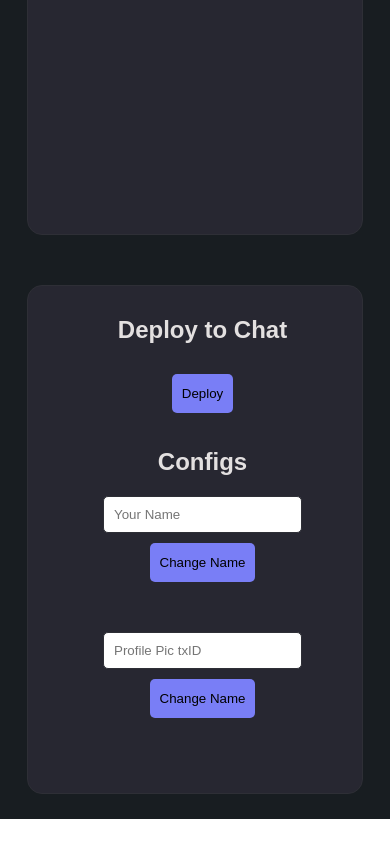
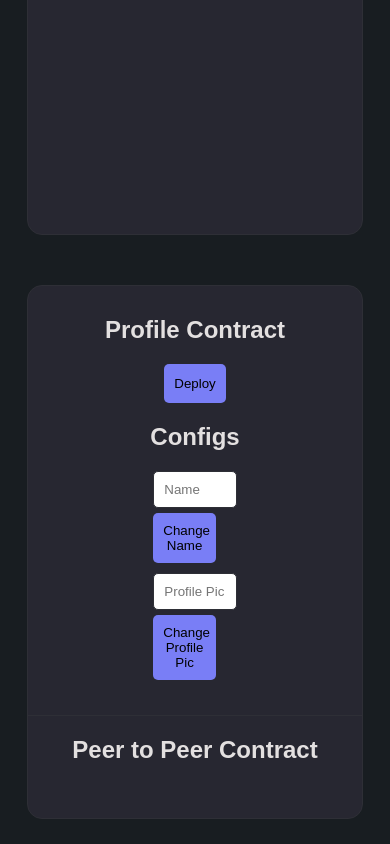
Before and after one commit to landon-thull/algo-chat2, a React (Create React App) app: page / in a window 390 px wide. Shown: the part 786-1630 px from the top of the page. Before the commit the page ends 1605 px from the top, so only its background shows below. Built offline with nearby package versions, Linux system fonts and the light colour scheme; what @pipeline-ui-2/pipeline would draw is missing.

Commit message:
started config rebuild

```diff
--- a/src/App.js
+++ b/src/App.js
@@ -86,7 +86,7 @@ class App extends Component {
   deployProfile = async () => {
     let name = "profile";
     if (this.state.addr.length !== 58) {
-      alert("You need to connect your wallet first!");
+      alert("Please connect your wallet first!");
     } else {
       Pipeline.deployTeal(
         tealContracts[name].program,
@@ -222,45 +222,44 @@ class App extends Component {
           </div>
           <div className="box friends"></div>
           <div className="box config">
-            <div className="deploy section">
-              <h2>Deploy to Chat</h2>
+            <div className="parent">
+              <h2>Profile Contract</h2>
               <button
                 className="button-config"
                 onClick={() => this.deployProfile()}
               >
-                {this.state.appId.length > 0 ? "Deployed!" : "Deploy"}
+                {this.state.appId.length > 1 ? "Deployed!" : "Deploy"}
               </button>
-            </div>
-            <div className="section">
               <h2>Configs</h2>
-              <div className="config-section">
+              <div className="setting">
                 <input
-                  className="chat-input"
-                  placeholder="Your Name"
+                  className="config-input"
+                  placeholder="Name"
                   id="userName"
-                  name="name"
                 />
                 <button
-                  className="button-config"
+                  className="button-primary"
                   onClick={() => this.changeName()}
                 >
                   Change Name
                 </button>
               </div>
-              <div className="config-section">
+              <div className="setting">
                 <input
-                  className="chat-input"
+                  className="config-input"
                   placeholder="Profile Pic txID"
                   id="profilePic"
-                  name="pic"
                 />
                 <button
-                  className="button-config"
+                  className="button-primary"
                   onClick={() => this.changePic()}
                 >
-                  Change Name
+                  Change Profile Pic
                 </button>
               </div>
+            </div>
+            <div className="peer">
+              <h2>Peer to Peer Contract</h2>
             </div>
           </div>
         </div>
--- a/src/App.scss
+++ b/src/App.scss
@@ -14,6 +14,11 @@
   display: flex;
   justify-content: right;
   width: 80%;
+}
+
+.friends {
+  display: flex;
+  flex-direction: column;
 }
 
 .wallet {
@@ -46,7 +51,7 @@
   flex-direction: column;
 }
 
-.button:hover {
+button:hover {
   background: #9a9dff;
 }
 
@@ -127,12 +132,32 @@ input {
   background: #797ef6;
   border: none;
   border-radius: 5px;
-  padding: 12px 10px;
-  margin-top: 10px;
+  padding: 12px 0;
+  width: 25%;
 }
 
 .config {
-  padding: 10px 25px;
+  padding: 10px 0;
+  display: flex;
+  flex-direction: row;
+  justify-content: space-between;
+}
+
+.config-input {
+  padding: 10px;
+}
+
+.parent {
+  padding: 0 25px;
+  width: 50%;
+  display: flex;
+  flex-direction: column;
+}
+
+.peer {
+  padding: 0 25px;
+  width: 50%;
+  border-left: 1px solid #2e2f36;
 }
 
 .friend-container {
@@ -241,10 +266,26 @@ input:checked + .slider:before {
 .section {
   margin-left: 15px;
   margin-bottom: 15px;
+  display: flex;
+  justify-content: space-between;
 }
 
 .config-section {
   margin-bottom: 50px;
+}
+
+.setting {
+  margin-bottom: 10px;
+  display: flex;
+  flex-direction: column;
+  width: 25%;
+
+  button {
+    width: 75%;
+    padding: 10px;
+    margin-top: 5px;
+    margin-left: 0;
+  }
 }
 
 /*Media Queries*/
@@ -304,9 +345,30 @@ input:checked + .slider:before {
   }
 
   .config {
-    padding: 10px 0;
-    display: flex;
+    flex-direction: column;
     align-items: center;
+    justify-content: left;
+    text-align: center;
+
+    .parent,
+    .peer {
+      display: flex;
+      flex-direction: column;
+      margin-bottom: 25px;
+      padding: 0;
+      width: 100%;
+      align-items: center;
+      border-left: none;
+    }
+
+    .peer {
+      border-top: 1px solid #2e2f36;
+    }
+  }
+
+  .button-config {
+    width: auto;
+    padding: 12px 10px;
   }
 
   .wallet-container {
```
Also changed, not shown: 1 other file (tests, documents, lock files or other folders).
